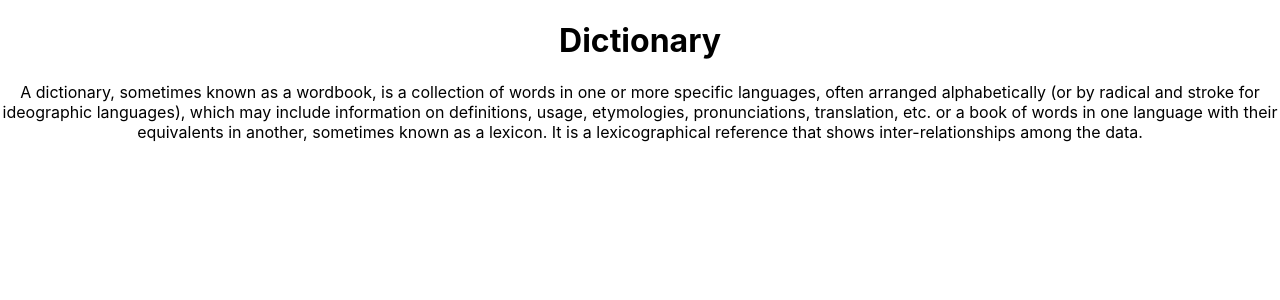
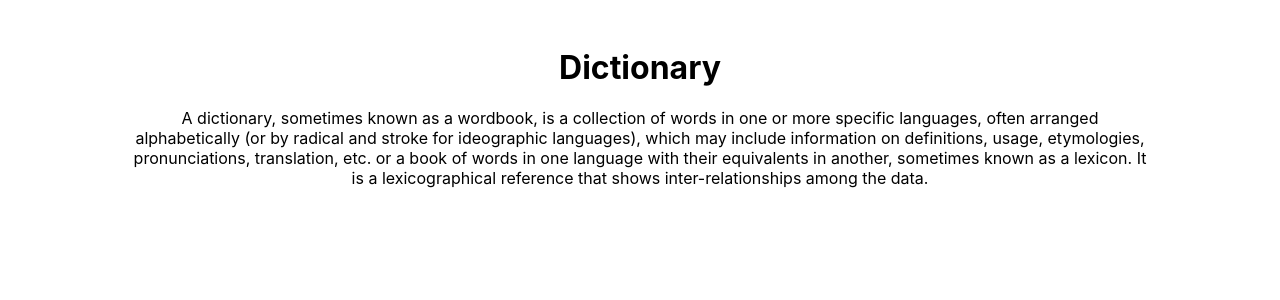
Before and after one commit to deimyts/dictionary-lookup, a React (Create React App) app: page / in a window 1280 px wide. Shown: the top 300 px of the page. Built offline with nearby package versions, Linux system fonts and the light colour scheme.

Commit message:
feat: add some basic styling

```diff
--- a/src/App.scss
+++ b/src/App.scss
@@ -1,3 +1,5 @@
 .App {
+  max-width: 80%;
+  margin: 3rem auto;
   text-align: center;
 }
```
